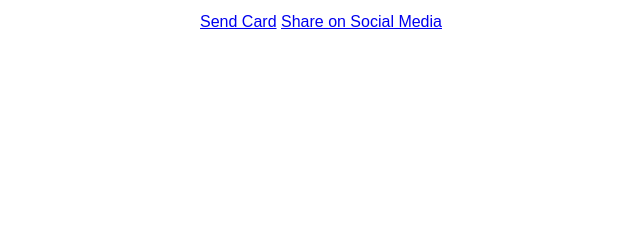
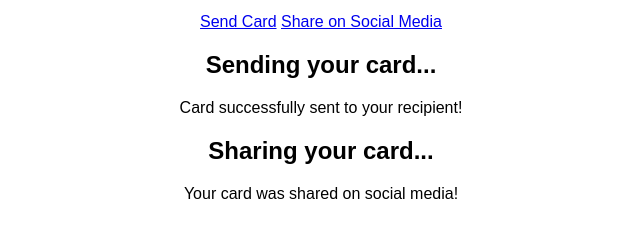
Before and after one commit to manup-tm/Learning-with-Adam-Uncle, a plain HTML site: page CSS/Greeting Card/index.html in a window 1280 px wide. Shown: the part 141-378 px from the top of the page, without its empty margins (319-959 px from the left). Drawn offline with Linux system fonts and the light colour scheme.

Commit message:
feat: add send and share section

```diff
--- a/CSS/Greeting Card/index.html
+++ b/CSS/Greeting Card/index.html
@@ -17,5 +17,13 @@
         <a href="#share" class="share-link">Share on Social Media</a>
       </div>
     </div>
+    <section id="send">
+        <h2>Sending your card...</h2>
+        <p>Card successfully sent to your recipient!</p>
+    </section>
+    <section id="share">
+        <h2>Sharing your card...</h2>
+        <p>Your card was shared on social media!</p>
+    </section>
   </body>
 </html>
```
